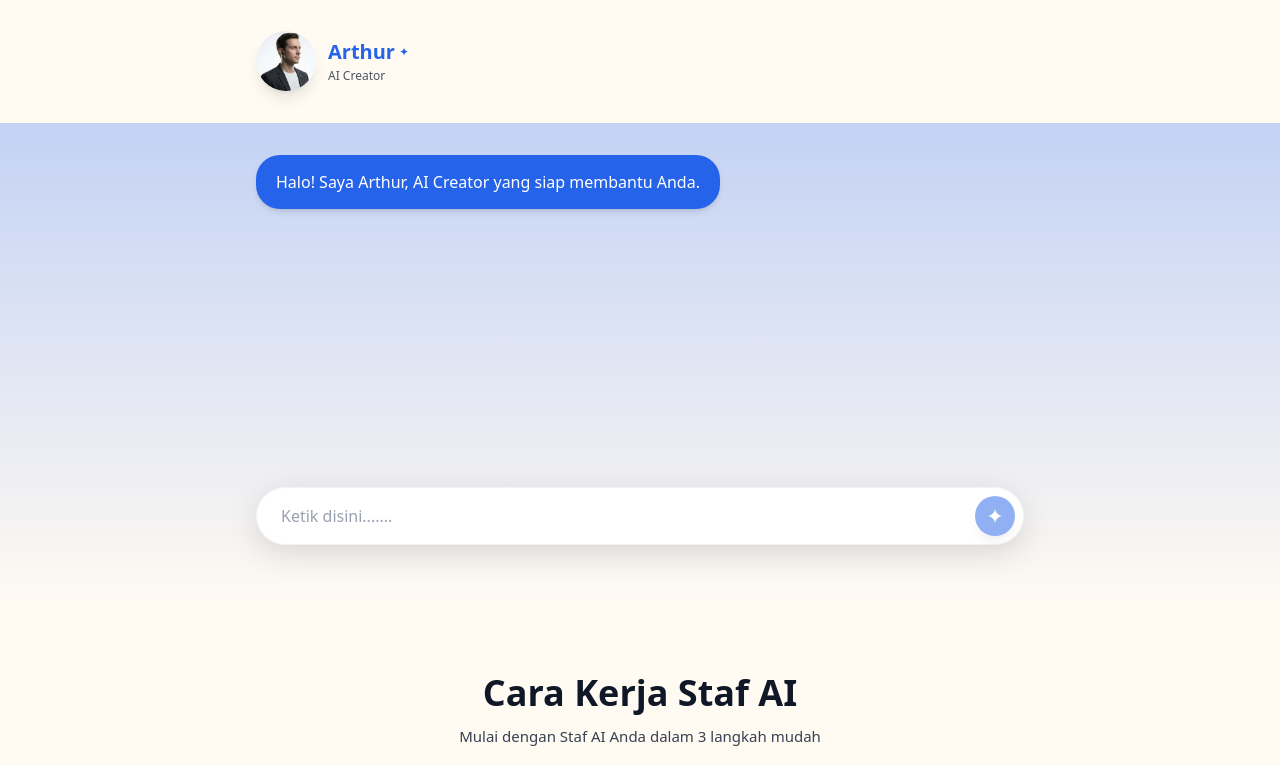
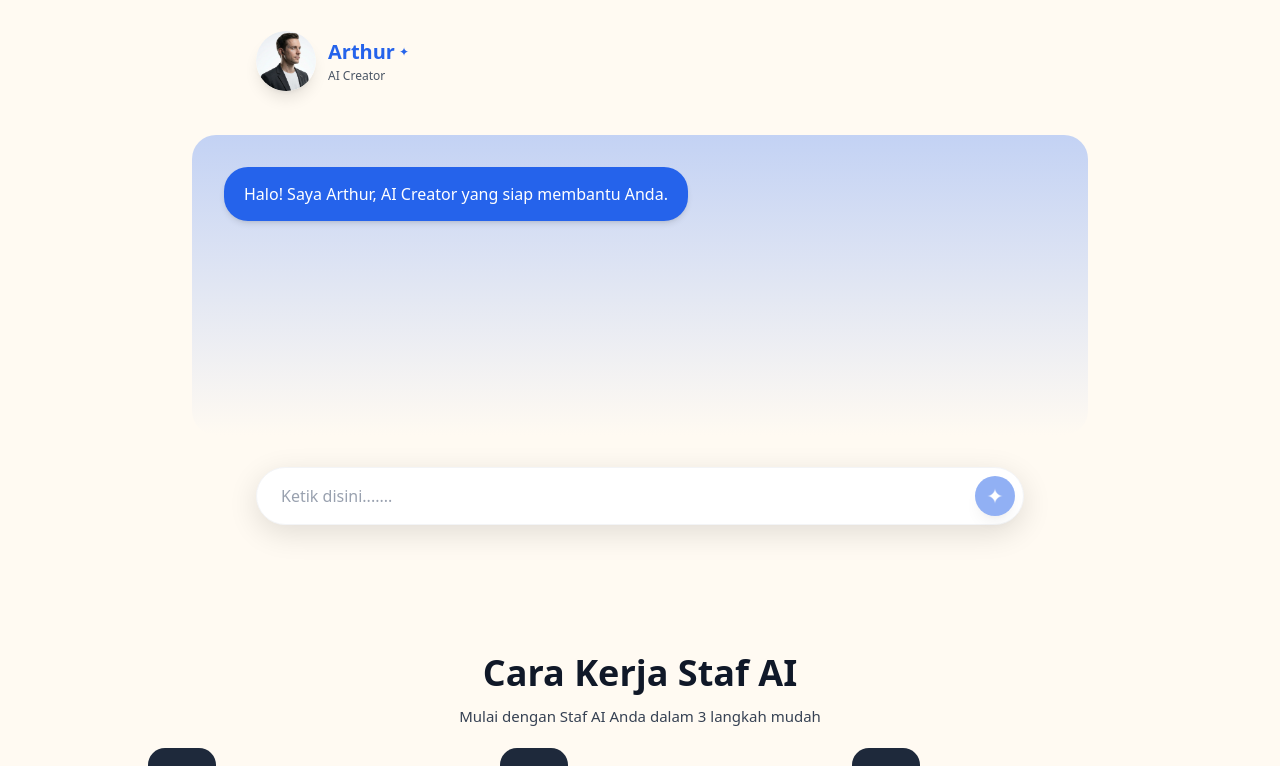
Before and after one commit to iHanzyy/clevio-ai-staff-revamp, a Next.js app: page / in a window 1280 px wide. Shown: the part 1060-1826 px from the top of the page. Built offline with nearby package versions, Linux system fonts and the light colour scheme; no server answers; a web font is replaced by a local one.

Commit message:
Style: relocate chat section gradient to the messages container and apply new container styles.

```diff
--- a/src/components/features/home/ArthurSection.tsx
+++ b/src/components/features/home/ArthurSection.tsx
@@ -506,17 +506,20 @@ export default function ArthurSection() {
                 </div>
             </div>
 
-            {/* Chat Section - Gradient Background */}
+            {/* Chat Section - Cream Background, Gradient only on chat container */}
             <div
                 className="relative py-8 px-0 sm:px-8 md:px-12 lg:px-16"
                 style={{
-                    background: 'linear-gradient(to bottom, #C3D2F4 0%, #FFFAF2 100%)'
+                    background: '#FFFAF2'
                 }}
             >
-                {/* Chat Messages Container - Full Height/Page Scroll */}
+                {/* Chat Messages Container - Gradient applied here */}
                 <div
                     ref={chatContainerRef}
-                    className="max-w-3xl mx-auto mb-4 space-y-4 px-6 sm:px-0 min-h-[300px]"
+                    className="max-w-4xl mx-auto mb-4 space-y-4 px-6 sm:px-8 min-h-[300px] rounded-3xl pt-8 -mt-5"
+                    style={{
+                        background: 'linear-gradient(to bottom, #C3D2F4 0%, #FFFAF2 100%)'
+                    }}
                 >
                     {messages.map((msg) => (
                         <div
```
